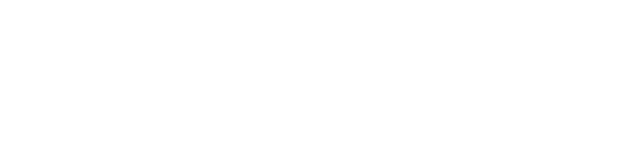
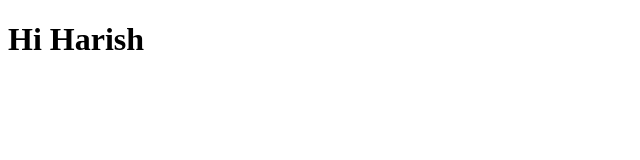
Before and after one commit to supermanharish/vscodedemo1, a plain HTML site: page index.html in a window 1280 px wide. Shown: the whole page, without its empty margins (0-640 px from the left). Drawn offline with Linux system fonts and the light colour scheme.

Commit message:
first html commit

```diff
--- a/index.html
+++ b/index.html
@@ -4,9 +4,9 @@
     <meta charset="UTF-8">
     <meta http-equiv="X-UA-Compatible" content="IE=edge">
     <meta name="viewport" content="width=device-width, initial-scale=1.0">
-    <title>For Git</title>
+    <title>Document</title>
 </head>
 <body>
-
+    <h1>Hi Harish</h1>
 </body>
 </html>
```
